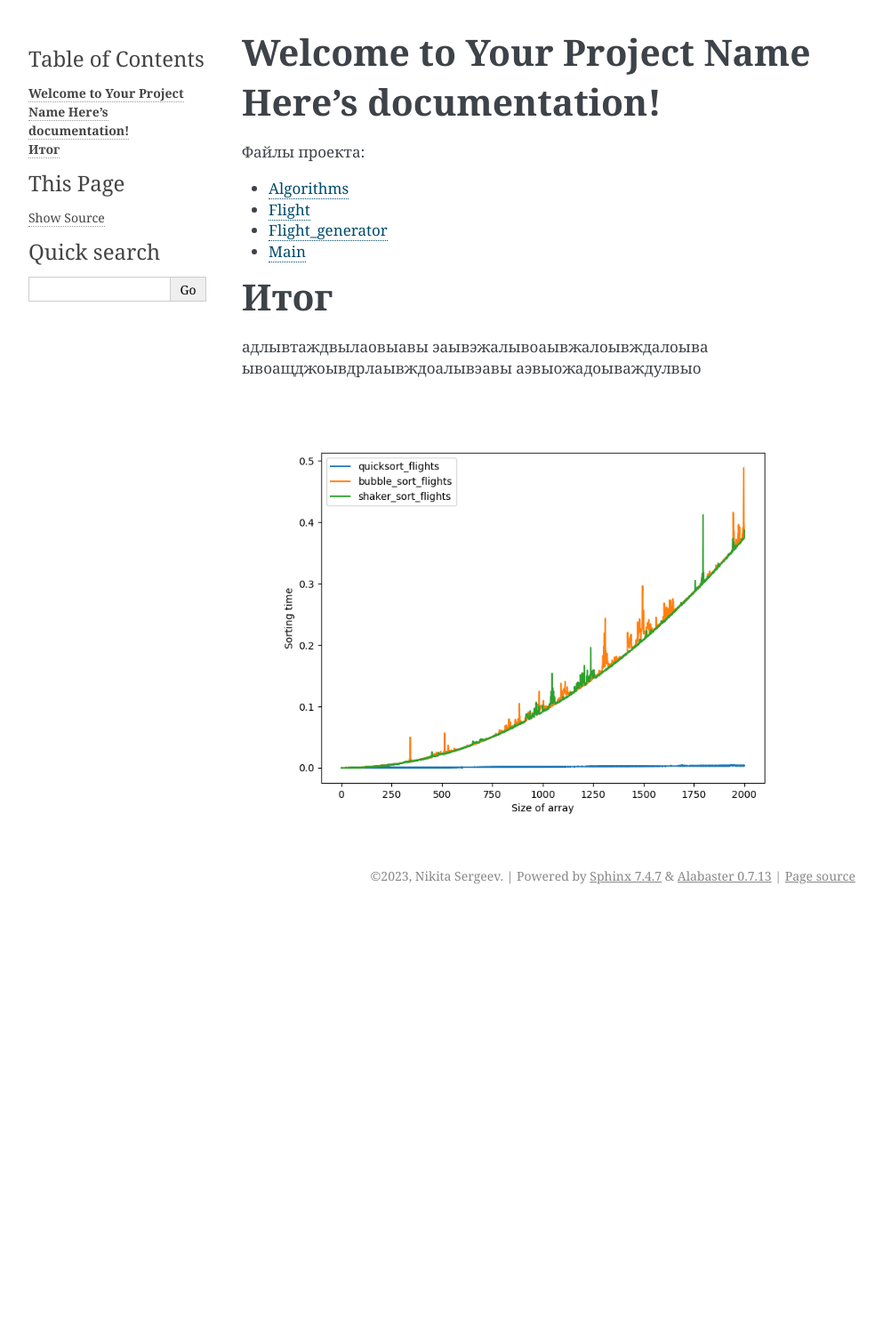
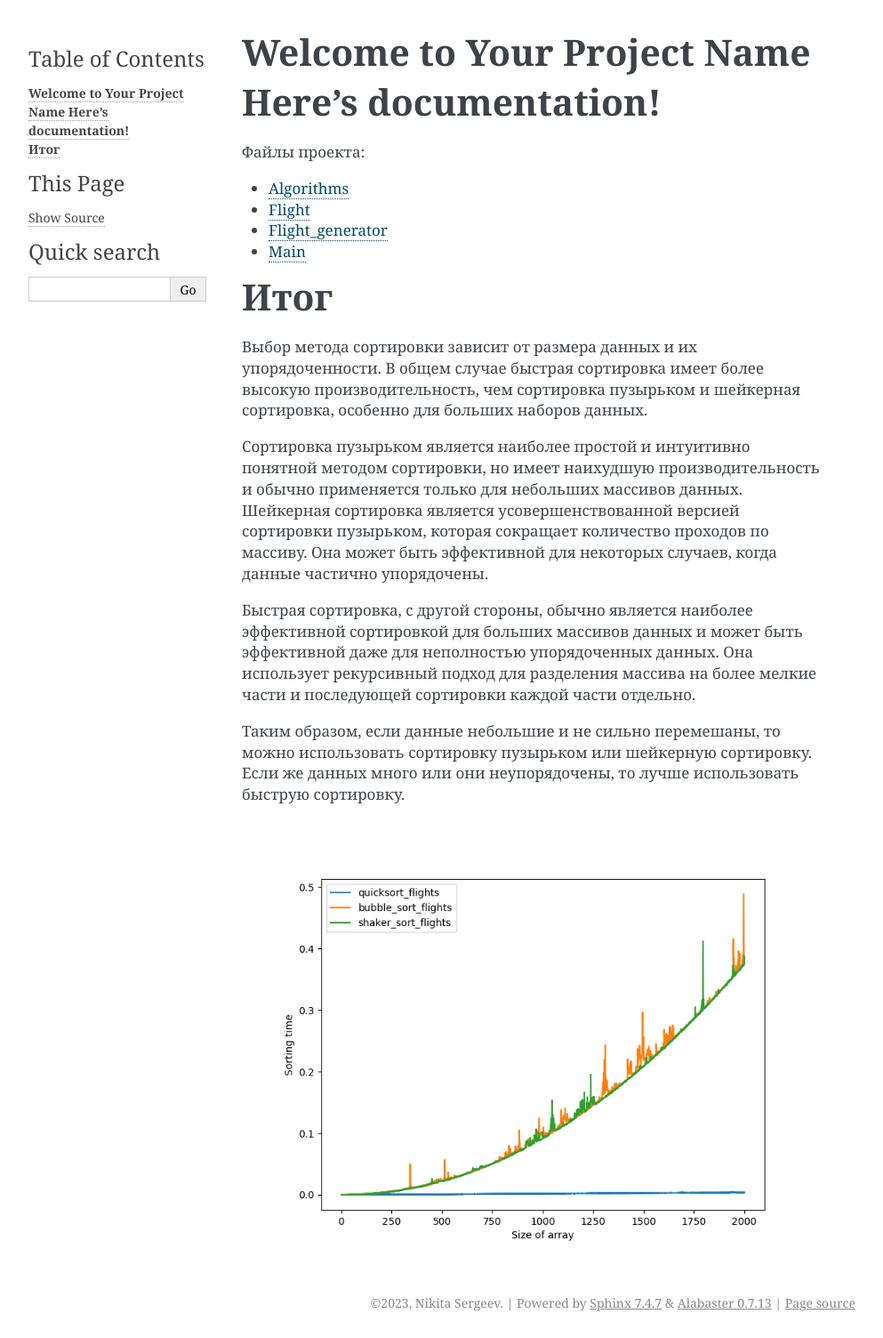
Before and after one commit to Nikittua/MP1, a Sphinx documentation site: the page built from docs/index.rst, in a window 1280 px wide. Shown: the whole page at 89% size, without its empty margins (148-1141 px from the left). Built offline with Sphinx 7.4.7, drawn with Linux system fonts in a browser that asks for light colours; before the commit the page ends 1024 px from its top, so only the background shows below that.

Commit message:
Stable Version 10.03.2023

```diff
--- a/docs/index.rst
+++ b/docs/index.rst
@@ -26,10 +26,26 @@
 **Итог**
 ========
 
-адлывтаждвылаовыавы
-эаывэжалывоаывжалоывждалоыва
-ывоащджоывдрлаывждоалывэавы
-аэвыожадоываждулвыо
+Выбор метода сортировки зависит от размера данных и их упорядоченности.
+В общем случае быстрая сортировка имеет более высокую производительность,
+чем сортировка пузырьком и шейкерная сортировка, особенно для больших наборов данных.
+
+Сортировка пузырьком является наиболее простой и интуитивно понятной методом
+сортировки, но имеет наихудшую производительность и обычно применяется
+только для небольших массивов данных.
+Шейкерная сортировка является усовершенствованной версией сортировки пузырьком,
+которая сокращает количество проходов по массиву.
+Она может быть эффективной для некоторых случаев, когда данные частично упорядочены.
+
+Быстрая сортировка, с другой стороны, обычно является наиболее эффективной
+сортировкой для больших массивов данных и может быть эффективной даже для
+неполностью упорядоченных данных. Она использует рекурсивный подход для
+разделения массива на более мелкие части и последующей сортировки каждой части отдельно.
+
+
+Таким образом, если данные небольшие и не сильно перемешаны,
+то можно использовать сортировку пузырьком или шейкерную сортировку.
+Если же данных много или они неупорядочены, то лучше использовать быструю сортировку.
 
 
 .. figure::  images/sort_time_vs_size.png
```
Also changed, not shown: 14 other files.
